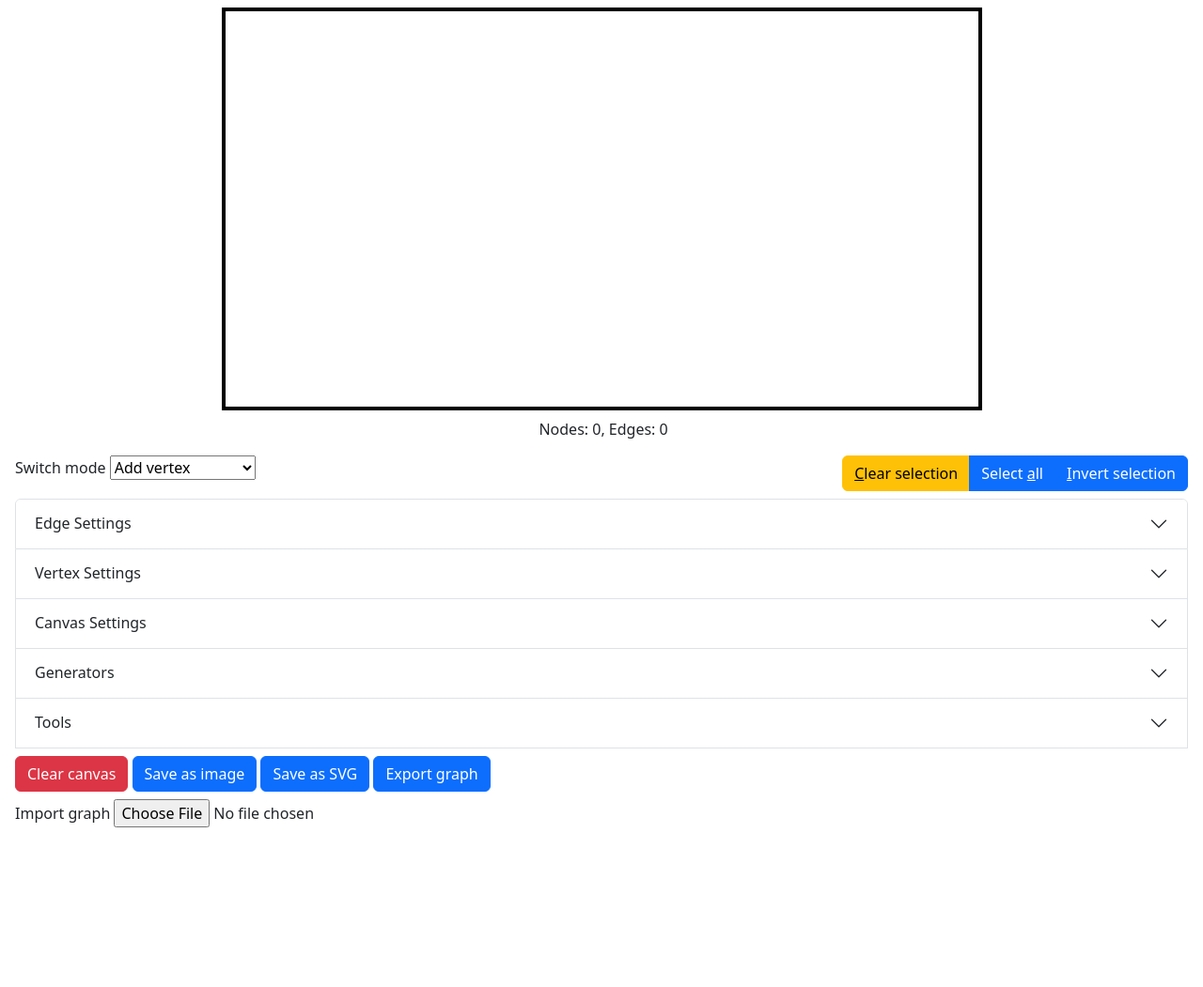
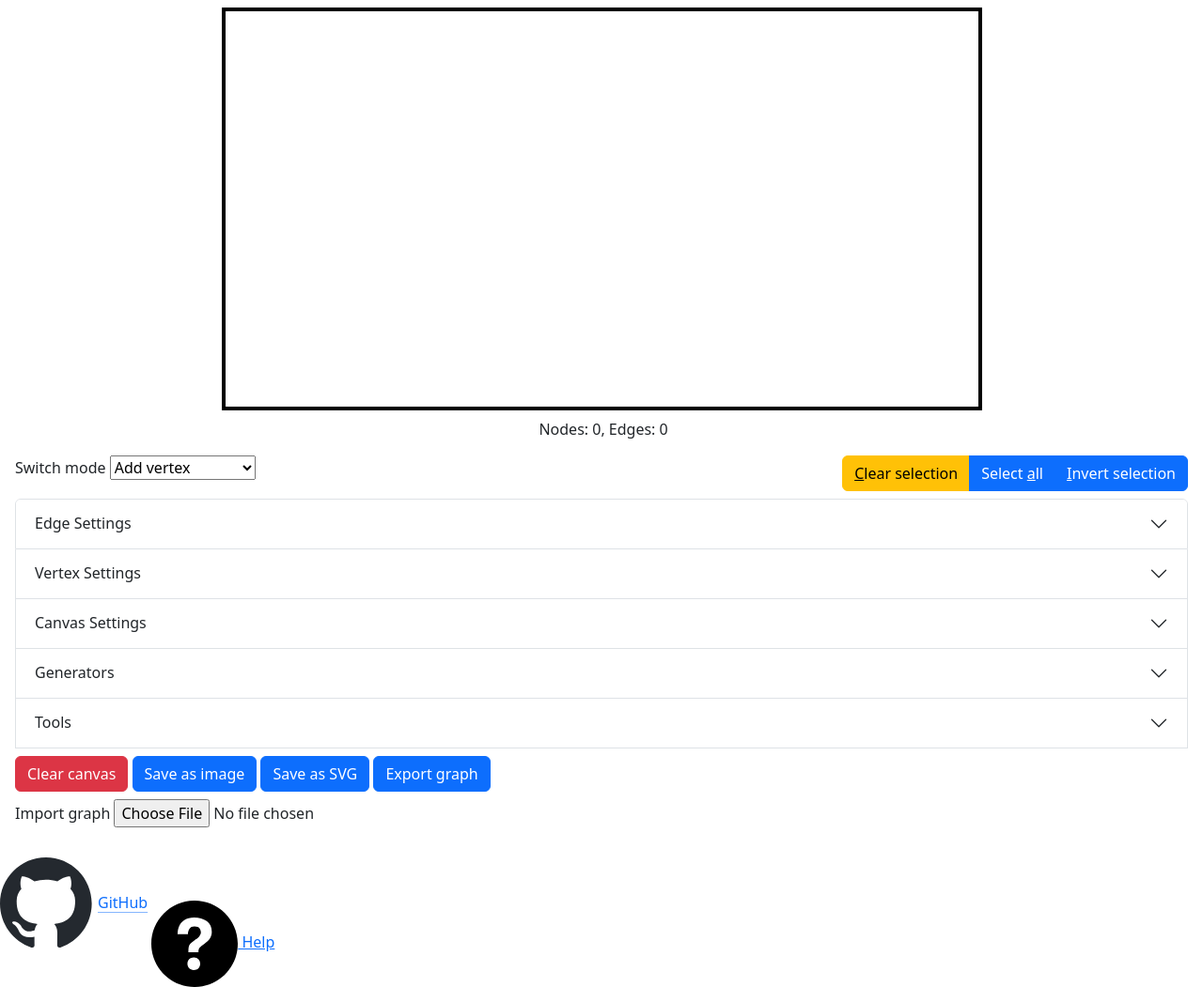
Before and after one commit to GenieTim/polymer-graph-sketcher, a website built with Vite: page index.html in a window 1280 px wide. Shown: the whole page at 94% size. Before the commit the page ends 897 px from the top, so only its background shows below. Built offline with nearby package versions, Linux system fonts and the light colour scheme.

Commit message:
Improve documentation

```diff
--- a/index.html
+++ b/index.html
@@ -23,13 +23,20 @@
       overflow: hidden;
       resize: both;
     } */
+    .main-content {
+      min-height: 90vh;
+      /* align content center */
+      display: flex;
+      justify-content: center;
+      flex-direction: column;
+    }
   </style>
 
 </head>
 
 <body>
 
-
+  <div class="main-content">
     <div class="container">
       <div class="text-center" style="display: flex; justify-content: center; align-items: center;">
         <div class="resizable" id="canvas-parent">
@@ -221,7 +228,8 @@
                 </div>
 
                 <div class="mb-2">
-                <button id="sideChainGenerationButton" type="button" class="btn btn-secondary">Add side-chains</button>
+                  <button id="sideChainGenerationButton" type="button" class="btn btn-secondary">Add
+                    side-chains</button>
                 </div>
               </div>
             </div>
@@ -246,7 +254,8 @@
             </div>
             <div class="row">
               <div class="col">
-              <button id="removeDuplicateEdges" type="button" class="btn btn-secondary">Remove duplicate edges</button>
+                <button id="removeDuplicateEdges" type="button" class="btn btn-secondary">Remove duplicate
+                  edges</button>
               </div>
               <div class="col">
                 <button id="removeSelfEdges" type="button" class="btn btn-secondary">Remove self-edges</button>
@@ -265,7 +274,8 @@
             <div class="row mt-1">
               <div class="col">
                 <input type="number" id="nPositionEquilibrationSteps" min="1" max="100" step="1" value="1" />
-              <button id="positionEquilibrationStep" type="button" class="btn btn-secondary">Position equilibration step</button>
+                <button id="positionEquilibrationStep" type="button" class="btn btn-secondary">Position equilibration
+                  step</button>
               </div>
               <div class="col">
                 <button id="bifunctionalRemoval" type="button" class="btn btn-secondary">Remove bifunctional
@@ -316,8 +326,49 @@
         </div>
       </div>
     </div>
+  </div>
 
   <script type="module" src="/src/main.ts"></script>
+
+  <div class="footer">
+    <a href="https://github.com/GenieTim/polymer-graph-sketcher" target="_blank" title="See this project on GitHub"
+      class="icon-link icon-link-hover">
+      <!-- GitHub icon -->
+      <svg width="98" height="96" xmlns="http://www.w3.org/2000/svg">
+        <path fill-rule="evenodd" clip-rule="evenodd"
+          d="M48.854 0C21.839 0 0 22 0 49.217c0 21.756 13.993 40.172 33.405 46.69 2.427.49 3.316-1.059 3.316-2.362 0-1.141-.08-5.052-.08-9.127-13.59 2.934-16.42-5.867-16.42-5.867-2.184-5.704-5.42-7.17-5.42-7.17-4.448-3.015.324-3.015.324-3.015 4.934.326 7.523 5.052 7.523 5.052 4.367 7.496 11.404 5.378 14.235 4.074.404-3.178 1.699-5.378 3.074-6.6-10.839-1.141-22.243-5.378-22.243-24.283 0-5.378 1.94-9.778 5.014-13.2-.485-1.222-2.184-6.275.486-13.038 0 0 4.125-1.304 13.426 5.052a46.97 46.97 0 0 1 12.214-1.63c4.125 0 8.33.571 12.213 1.63 9.302-6.356 13.427-5.052 13.427-5.052 2.67 6.763.97 11.816.485 13.038 3.155 3.422 5.015 7.822 5.015 13.2 0 18.905-11.404 23.06-22.324 24.283 1.78 1.548 3.316 4.481 3.316 9.126 0 6.6-.08 11.897-.08 13.526 0 1.304.89 2.853 3.316 2.364 19.412-6.52 33.405-24.935 33.405-46.691C97.707 22 75.788 0 48.854 0z"
+          fill="#24292f" />
+      </svg>
+      <!-- / GitHub icon -->
+      GitHub
+    </a>
+    <a href="./documentation.html" target="_blank" title="open documentation">
+      <!-- Help icon -->
+      <svg height="92px" id="Capa_1" style="enable-background:new 0 0 91.999 92;" version="1.1" viewBox="0 0 91.999 92"
+        width="91.999px" xml:space="preserve" xmlns="http://www.w3.org/2000/svg"
+        xmlns:xlink="http://www.w3.org/1999/xlink">
+        <path
+          d="M45.385,0.004C19.982,0.344-0.334,21.215,0.004,46.619c0.34,25.393,21.209,45.715,46.611,45.377  c25.398-0.342,45.718-21.213,45.38-46.615C91.655,19.986,70.785-0.335,45.385,0.004z M45.249,74l-0.254-0.004  c-3.912-0.116-6.67-2.998-6.559-6.852c0.109-3.788,2.934-6.538,6.717-6.538l0.227,0.004c4.021,0.119,6.748,2.972,6.635,6.937  C51.903,71.346,49.122,74,45.249,74z M61.704,41.341c-0.92,1.307-2.943,2.93-5.492,4.916l-2.807,1.938  c-1.541,1.198-2.471,2.325-2.82,3.434c-0.275,0.873-0.41,1.104-0.434,2.88l-0.004,0.451H39.429l0.031-0.907  c0.131-3.728,0.223-5.921,1.768-7.733c2.424-2.846,7.771-6.289,7.998-6.435c0.766-0.577,1.412-1.234,1.893-1.936  c1.125-1.551,1.623-2.772,1.623-3.972c0-1.665-0.494-3.205-1.471-4.576c-0.939-1.323-2.723-1.993-5.303-1.993  c-2.559,0-4.311,0.812-5.359,2.478c-1.078,1.713-1.623,3.512-1.623,5.35v0.457H27.935l0.02-0.477  c0.285-6.769,2.701-11.643,7.178-14.487C37.946,18.918,41.446,18,45.53,18c5.346,0,9.859,1.299,13.412,3.861  c3.6,2.596,5.426,6.484,5.426,11.556C64.368,36.254,63.472,38.919,61.704,41.341z" />
+        <g />
+        <g />
+        <g />
+        <g />
+        <g />
+        <g />
+        <g />
+        <g />
+        <g />
+        <g />
+        <g />
+        <g />
+        <g />
+        <g />
+        <g />
+      </svg>
+      <!-- / Help icon -->
+      Help
+    </a>
+  </div>
 </body>
 
 </html>
--- /dev/null
+++ b/vite.config.ts
@@ -0,0 +1,3 @@
+export default {
+  base: "./",
+};
```
Also changed, not shown: .github/workflows/deploy.yml, README.md. Lines whose indentation alone changed are shown as unchanged.
